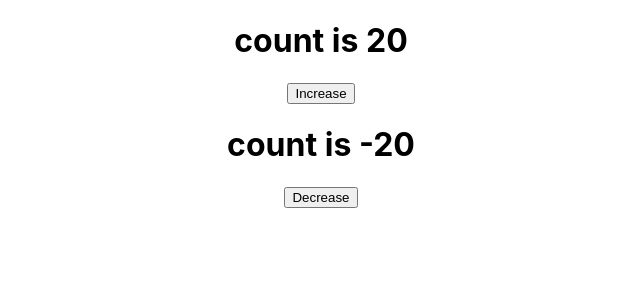
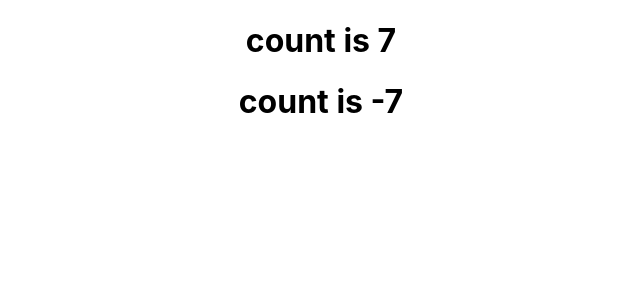
Before and after one commit to Missmacharia/counter, a React (Create React App) app: page / in a window 1280 px wide. Shown: the top 300 px of the page, without its empty margins (319-959 px from the left). Built offline with nearby package versions, Linux system fonts and the light colour scheme.

Commit message:
used custom hooks

```diff
--- a/src/App.js
+++ b/src/App.js
@@ -2,17 +2,21 @@ import "./App.css";
 import { useState } from "react";
 import Increment from "./components/increment/Increment";
 import Decrement from "./components/decrement/Decrement";
+import useC from "./components/Hookcustom/Hookcustom";
 
 function App() {
-  const [count, setCount] = useState(0);
-  const [countDecrease, setCountDecrease]=useState(0)
+  // const [count, setCount] = useState(0);
+  // const [countDecrease, setCountDecrease]=useState(0)
+   let pc = useC('+')
+   let nc = useC('-')
+
   return (
     <div className="App">
-      <h1>count is {count} </h1>
-      <Increment count={count} setCount= {setCount} />
+      <h1>count is {pc} </h1>
+      {/* <Increment setCount= {setCount} /> */}
       <div>
-        <h1>count is {countDecrease} </h1>
-        <Decrement count={countDecrease} setCountDecrease= {setCountDecrease}/>
+        <h1>count is {nc} </h1>
+        {/* <Decrement setCountDecrease= {setCountDecrease}/> */}
       </div>
     </div>
   );
--- /dev/null
+++ b/src/components/Hookcustom/Hookcustom.jsx
@@ -0,0 +1,44 @@
+import React, { useState } from 'react'
+import { useEffect } from 'react'
+
+// const Hookcustom = (ini) => {
+//     // const [count]=useCounter()
+//   return (
+//     let interval;
+//     const handleDecrement = () => {
+//       interval = setInterval(() => {
+//         setCountDecrease((prev) => prev - 1);
+//       }, 1000);
+//     };
+
+//     useEffect(() => {
+//       console.log('from decrement');
+//       handleDecrement()
+//   return ()=>clearInterval(interval)
+//     }, [count]);
+// //     return(
+// //   )
+// }
+
+// export default Hookcustom
+
+
+export default function useC (opper){
+
+    const [count,setCount] = useState(0)
+
+    useEffect(()=>{
+        let intv = setInterval(()=>{
+            if(opper == '+'){
+                setCount(count+1)
+            }else{
+                setCount(count-1)
+            }
+        },1000)
+        return (()=>{
+            clearInterval(intv)
+        })
+    })
+
+return count
+}
--- a/src/components/decrement/Decrement.jsx
+++ b/src/components/decrement/Decrement.jsx
@@ -1,21 +1,28 @@
-import React from 'react'
-import { useEffect } from 'react'
+import React from "react";
+// import { useEffect } from "react";
 
-const Decrement = ({countDecrease, setCountDecrease}) => {
-    // const handleDecrementClick =()=>{
-    //     setCountDecrease(prev=>prev-1)
-    // }
+const Decrement =()=>{
+// ({ countDecrease, setCountDecrease }) => {
+  // const handleDecrementClick =()=>{
+  //     setCountDecrease(prev=>prev-1)
+  // }
+//   let interval;
+//   const handleDecrement = () => {
+//     interval = setInterval(() => {
+//       setCountDecrease((prev) => prev - 1);
+//     }, 1000);
+//   };
 
-    useEffect(()=>{
-        setInterval(()=>{
-            setCountDecrease((prev)=>prev-1)
-        },1000)
-    });
+//   useEffect(() => {
+//     console.log('from decrement');
+//     handleDecrement()
+// return ()=>clearInterval(interval)
+//   }, []);
   return (
     <div>
-      <button count = {countDecrease} >Decrease</button>
+      <p>Adding</p>
     </div>
-  )
-}
+  );
+};
 
-export default Decrement
+export default Decrement;
--- a/src/components/increment/Increment.jsx
+++ b/src/components/increment/Increment.jsx
@@ -1,17 +1,22 @@
 import React from 'react'
 import { useEffect } from 'react'
-const Increment = ({count, setCount}) => {
+const Increment = ({setCount}) => {
     // const handleIncrementClick=()=>{
     //     setCount(prev=>prev+1)
     // }
+    let interval;
+    const handleIncrementClick=(()=>{
+       interval= setInterval(()=>{
+            setCount((prev)=>prev +1)
+        },1000)
+    })
     useEffect(()=>{
-        setInterval(()=>{
-            setCount((prev)=>prev+1)
-        },1000)
-    });
+        handleIncrementClick()
+        return()=>clearInterval(interval)
+    },[] )
   return (
     <div>
-      <button count={count} >Increase</button>
+      {/* <button count={count} >Increase</button> */}
     </div>
   )
 }
```
